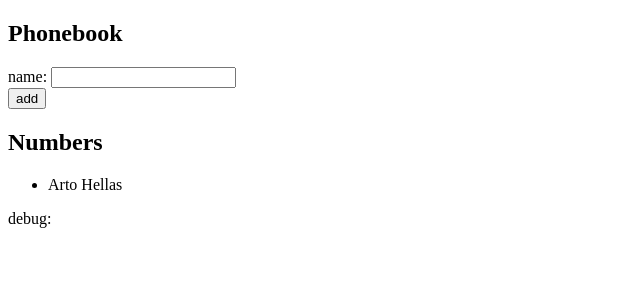
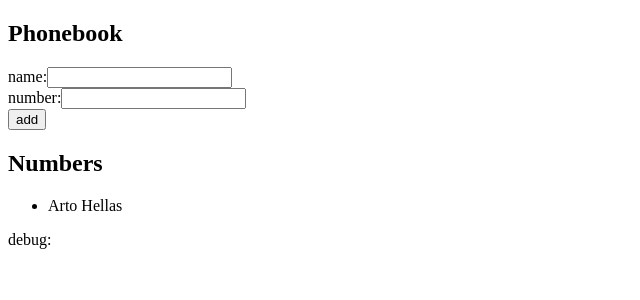
Before and after one commit to detonationbox0/full-stack-open-2022, a React (Create React App) app in the folder part2/phonebook/: page / in a window 1280 px wide. Shown: the top 300 px of the page, without its empty margins (0-640 px from the left). Built offline with nearby package versions, Linux system fonts and the light colour scheme.

Commit message:
Working on 2.8

```diff
--- a/part2/phonebook/src/App.js
+++ b/part2/phonebook/src/App.js
@@ -5,10 +5,16 @@ const App = () => {
   const [persons, setPersons] = useState([
     { name: 'Arto Hellas' }
   ])
+
   const [newName, setNewName] = useState('')
+  const [newPhone, setNewPhone] = useState('')
 
   const handleNameChange = (event) => {
     setNewName(event.target.value)
+  }
+
+  const handlePhoneChange = (event) => {
+    setNewPhone(event.target.value)
   }
 
   const addPerson = (event) => {
@@ -32,9 +38,21 @@ const App = () => {
     <div>
       <h2>Phonebook</h2>
       <form onSubmit={addPerson}>
+
         <div>
-          name: <input value={newName} onChange={handleNameChange}/>
+          name:
+          <input  value={newName}
+                  onChange={handleNameChange}
+          />
         </div>
+
+        <div>
+          number:
+          <input  value={newPhone}
+                  onChange={handlePhoneChange}
+          />
+        </div>
+
         <div>
           <button type="submit">add</button>
         </div>
@@ -47,7 +65,7 @@ const App = () => {
           )
         })}
       </ul>
-      <div>debug: {newName}</div>
+      <div>debug: {newPhone}</div>
     </div>
   )
 }
```
